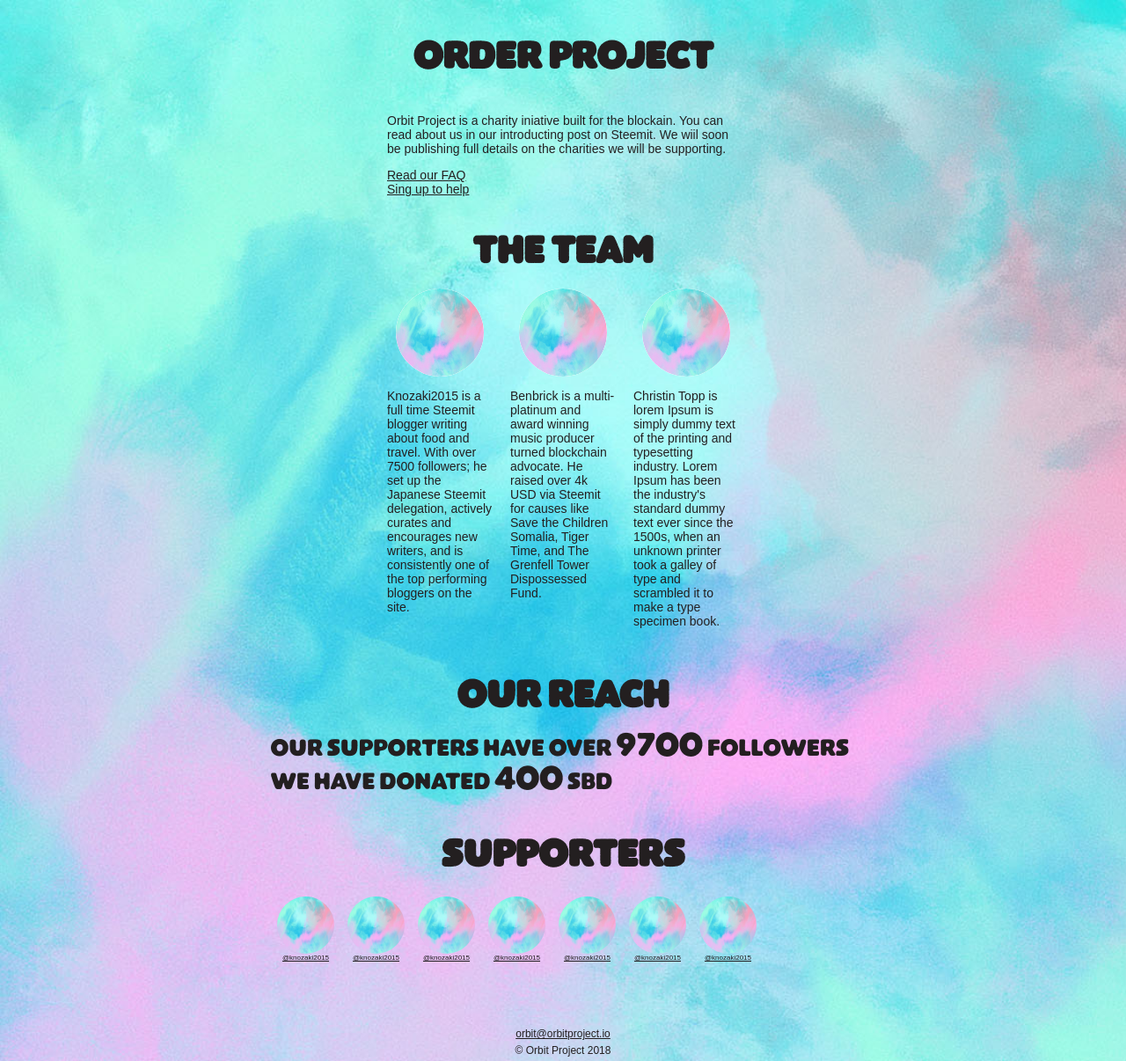
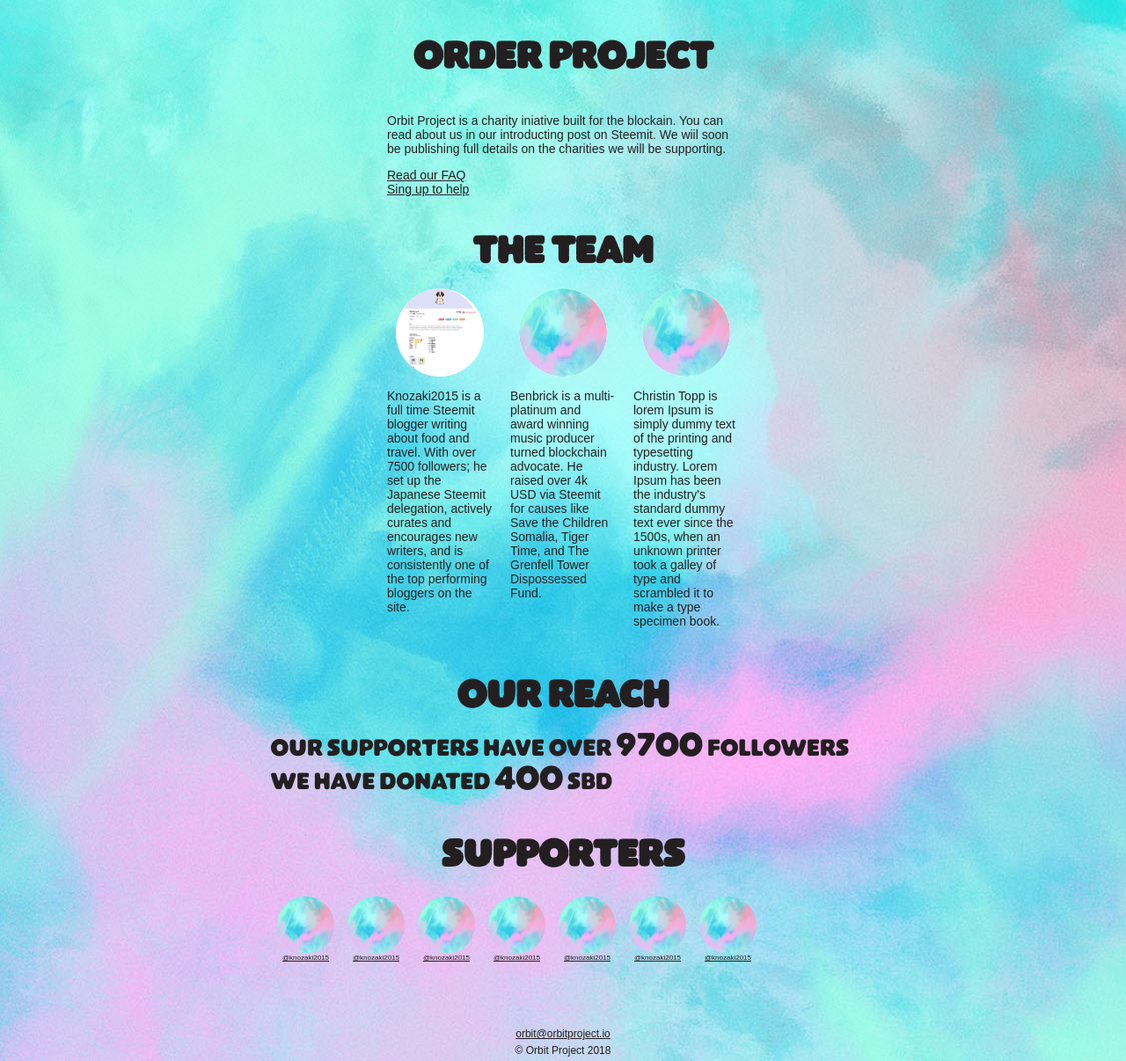
Before and after one commit to orbitprojectcharity/orbitproject, a Jekyll site: the page built from index.html, in a window 1280 px wide. Shown: the whole page at 88% size. Built offline with Jekyll 4.4.1, drawn with Linux system fonts in a browser that asks for light colours.

Commit message:
Update from Forestry.io - _data/team.yml

```diff
--- a/_data/team.yml
+++ b/_data/team.yml
@@ -1,5 +1,5 @@
 ---
-- img: "/assets/img/body-bg.jpg"
+- img: "/uploads/2018/03/03/1page.jpg"
   content: Knozaki2015 is a full time Steemit blogger writing about food and travel.
     With over 7500 followers; he set up the Japanese Steemit delegation, actively
     curates and encourages new writers, and is consistently one of the top performing
```
